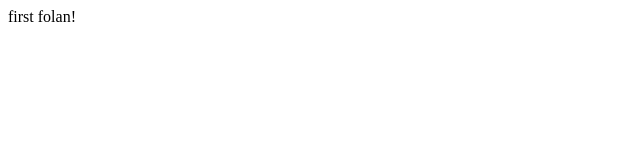
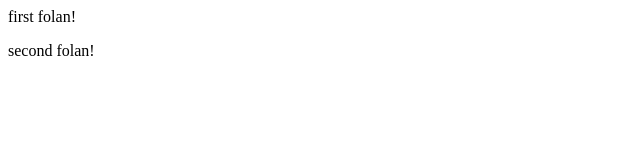
Before and after one commit to edrissss/edrism, a plain HTML site: page index.html in a window 1280 px wide. Shown: the full height of the page, 0-640 px from the left. Drawn offline with Linux system fonts and the light colour scheme.

Commit message:
Update index.html

```diff
--- a/index.html
+++ b/index.html
@@ -13,3 +13,4 @@
 
 </head>
 <p>first folan!</p>
+<p>second folan!</p>
```
